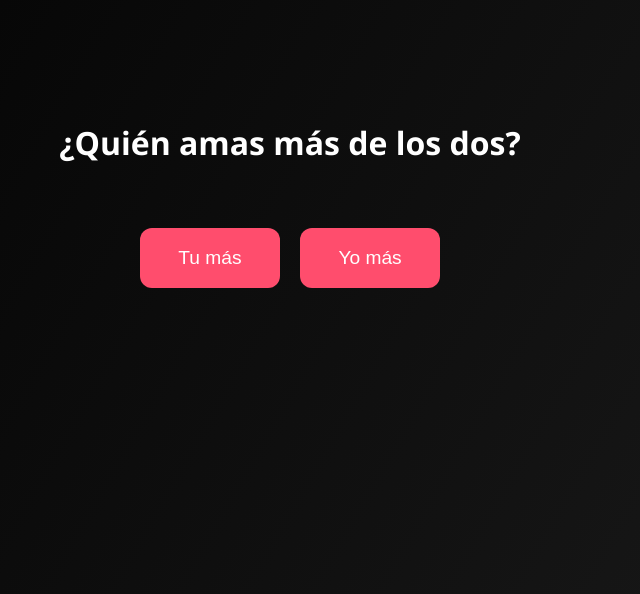
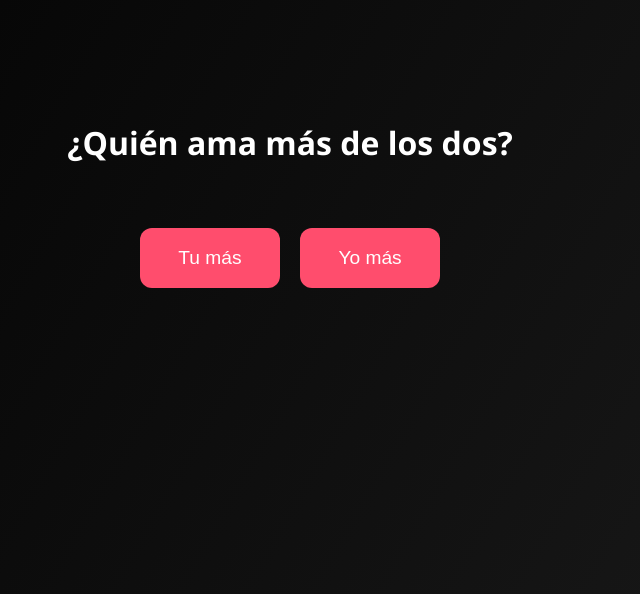
Before and after one commit to lyzkey/te-amo-sebas, a plain HTML site: page cuestionario/index.html in a window 1280 px wide. Shown: the part 206-800 px from the top of the page, without its empty margins (350-990 px from the left). Drawn offline with Linux system fonts and the light colour scheme.

Commit message:
Update index.html
yo gano 😌

```diff
--- a/cuestionario/index.html
+++ b/cuestionario/index.html
@@ -48,7 +48,7 @@
 </head>
 <body>
 
-  <h1>¿Quién amas más de los dos?</h1>
+  <h1>¿Quién ama más de los dos?</h1>
   <div class="buttons">
     <button id="tuMasBtn">Tu más</button>
     <button id="yoMasBtn">Yo más</button>
```
